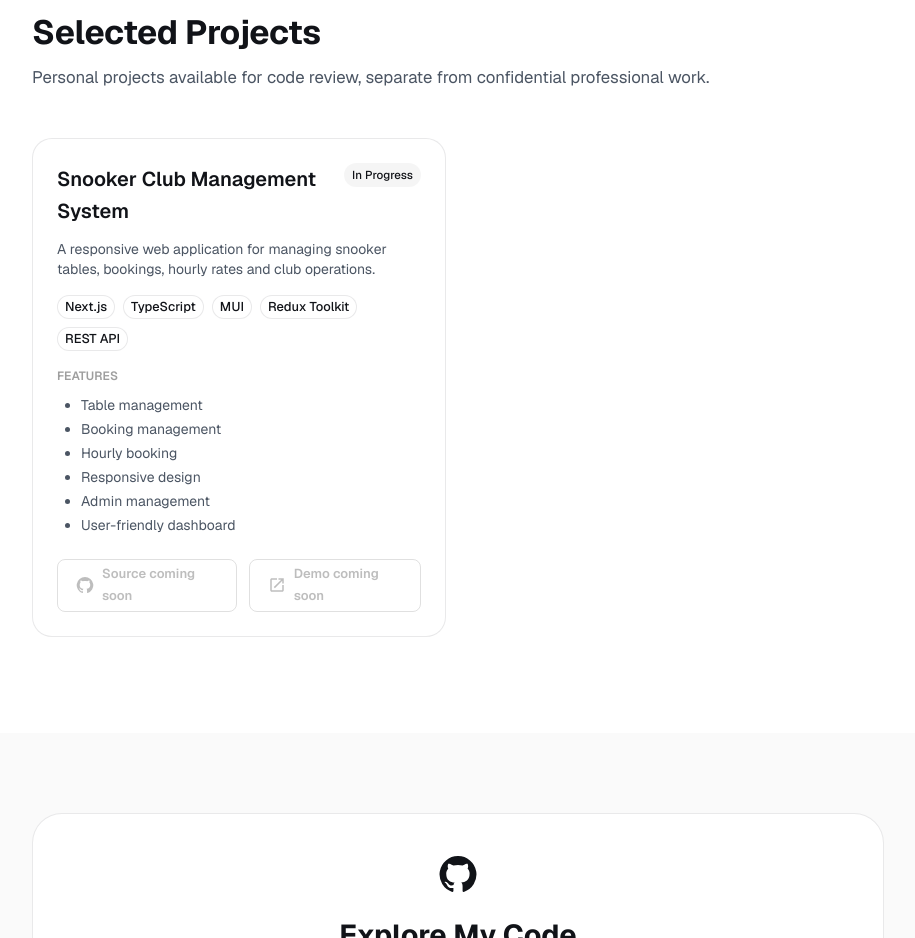
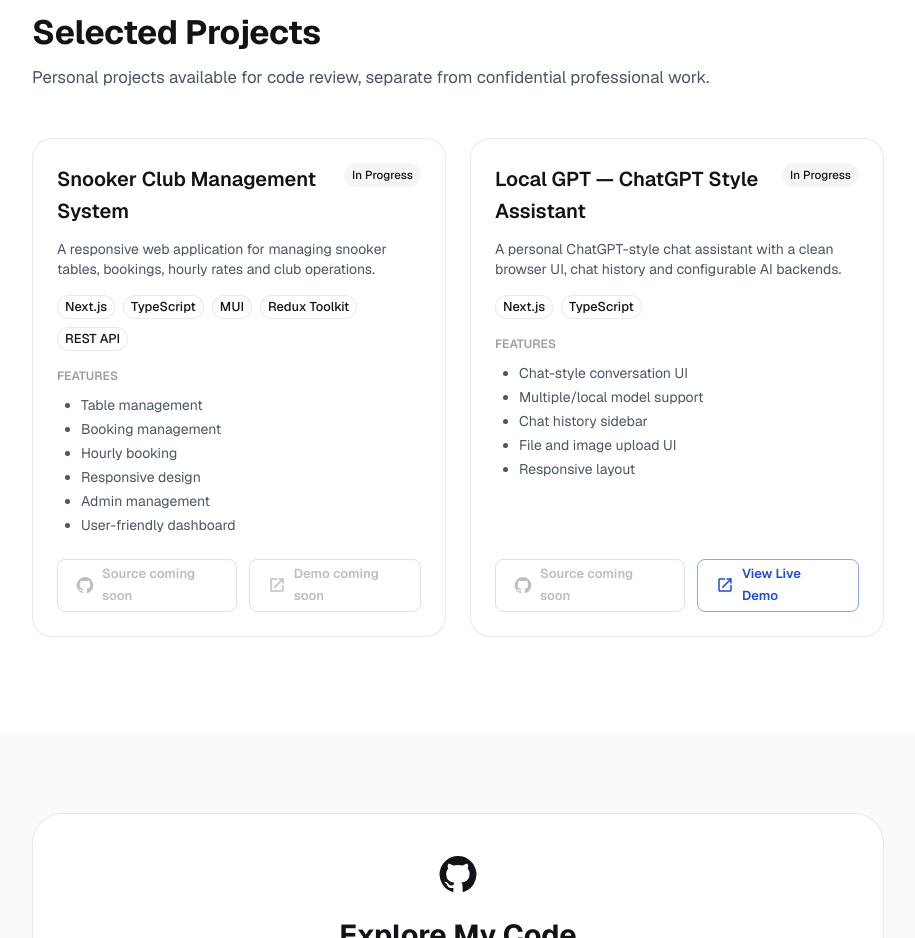
Before and after one commit to tayyabkhansatti69/portfolio, a Next.js app: page / in a window 1280 px wide. Shown: the part 5500-6438 px from the top of the page, without its empty margins (182-1097 px from the left). Built offline with nearby package versions, Linux system fonts and the light colour scheme.

Commit message:
Add Local GPT project and optional project preview images
Adds the Local GPT / ChatGPT-style assistant as a public project with a
live demo link (source kept private, status In Progress). ProjectCard
now supports an optional preview screenshot via imagePath, rendered
only when provided.

```diff
--- a/src/components/ProjectCard.tsx
+++ b/src/components/ProjectCard.tsx
@@ -3,19 +3,38 @@
 import LaunchIcon from "@mui/icons-material/Launch";
 import TechnologyChip from "./TechnologyChip";
 import type { PublicProject } from "@/data/projects";
+import { withBasePath } from "@/lib/paths";
 
 export default function ProjectCard({ project }: { project: PublicProject }) {
   return (
     <Paper
       variant="outlined"
       sx={{
-        p: 3,
         borderRadius: 2,
         height: "100%",
         display: "flex",
         flexDirection: "column",
+        overflow: "hidden",
       }}
     >
+      {project.imagePath ? (
+        <Box
+          component="img"
+          src={withBasePath(project.imagePath)}
+          alt={`${project.name} preview`}
+          sx={{
+            width: "100%",
+            height: 180,
+            objectFit: "cover",
+            objectPosition: "top",
+            display: "block",
+            borderBottom: "1px solid",
+            borderColor: "divider",
+          }}
+        />
+      ) : null}
+
+      <Box sx={{ p: 3, display: "flex", flexDirection: "column", flexGrow: 1 }}>
       <Stack direction="row" sx={{ justifyContent: "space-between", alignItems: "flex-start", mb: 1.5 }}>
         <Typography variant="h6">{project.name}</Typography>
         <Chip label={project.status} size="small" sx={{ bgcolor: "action.hover", fontSize: "0.72rem" }} />
@@ -68,6 +87,7 @@
           {project.liveUrl ? "View Live Demo" : "Demo coming soon"}
         </Button>
       </Stack>
+      </Box>
     </Paper>
   );
 }
--- a/src/data/projects.ts
+++ b/src/data/projects.ts
@@ -8,6 +8,9 @@
   // hide the corresponding button instead of linking to a fake URL.
   githubUrl: string;
   liveUrl: string;
+  // Optional preview screenshot, relative to /public (e.g. "/projects/foo.png").
+  // Leave empty until a real image has been added — no placeholder is rendered.
+  imagePath?: string;
 }
 
 // Personal / public projects recruiters can actually inspect.
@@ -30,4 +33,20 @@
     githubUrl: "",
     liveUrl: "",
   },
+  {
+    name: "Local GPT — ChatGPT Style Assistant",
+    description:
+      "A personal ChatGPT-style chat assistant with a clean browser UI, chat history and configurable AI backends.",
+    technologies: ["Next.js", "TypeScript"],
+    features: [
+      "Chat-style conversation UI",
+      "Multiple/local model support",
+      "Chat history sidebar",
+      "File and image upload UI",
+      "Responsive layout",
+    ],
+    status: "In Progress",
+    githubUrl: "",
+    liveUrl: "https://free-chat-gpt-6q7l.vercel.app/",
+  },
 ];
```
